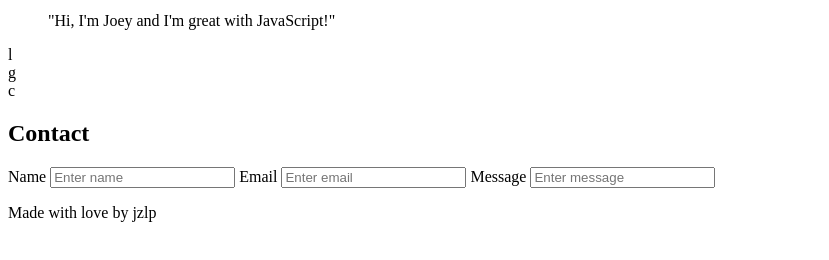
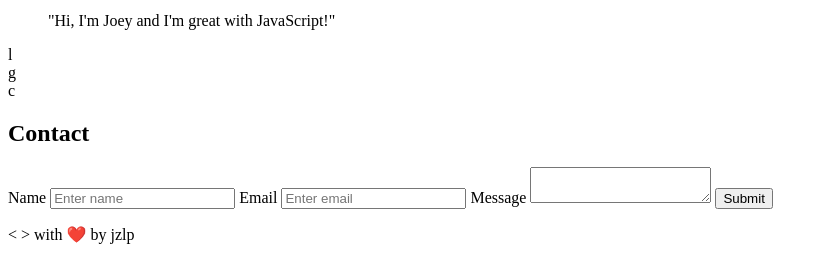
Before and after one commit to FAC10/week1-jzlp, a website: page index.html in a window 1280 px wide. Shown: the part 718-978 px from the top of the page, without its empty margins (0-829 px from the left). Before the commit the page ends 956 px from the top, so only its background shows below. Drawn offline with Linux system fonts and the light colour scheme.

Commit message:
Update form
Relates #4

```diff
--- a/index.html
+++ b/index.html
@@ -89,28 +89,54 @@
     </article><!-- END OF TEAM -->
 
     <section class="contact" id="contact">
-      <header class="contact__header"><h1 class="contact__heading">Contact</h1></header>
+
+      <header class="contact__header">
+        <h1 class="contact__heading">Contact</h1>
+      </header>
+
       <form
         role="form"
         class="form"
-        action="index.html"
+        action="https://formspree.io/lucyrose@protonmail.com"
         method="post"
       >
         <label class="form__label--name" for="formName">Name</label>
-        <input class="form__input--name" type="text" id="form" name="name" placeholder="Enter name" required autocomplete="name" />
+        <input
+          class="form__input--name"
+          id="formName" name="name"
+          placeholder="Enter name"
+          required
+          autocomplete="name"
+        />
 
         <label class="form__label--email" for="formEmail">Email</label>
-        <input class="form__input--email" type="text" id="formEmail" name="email" placeholder="Enter email" required autocomplete="email" />
+        <input
+          class="form__input--email"
+          type="text"
+          id="formEmail"
+          name="_replyto"
+          placeholder="Enter email"
+          required
+          autocomplete="email"
+        />
 
         <label class="form__label--message" for="formMessage">Message</label>
-        <input class="form__input--message" type="text" id="form" name="email" placeholder="Enter message" required />
+        <textarea
+          class="form__input--message"
+          id="formMessage"
+          name="message"
+          placeholder="Enter message"
+          required>
+        </textarea>
+
+        <button class="form__btn" type="submit" name="button">Submit</button>
       </form>
     </section><!-- END OF CONTACT -->
 
   </main><!-- END OF MAIN -->
 
   <footer role="contentinfo" class="page-footer">
-    <p class="page-footer__text">Made with love by jzlp</p>
+    <p class="page-footer__text">< > with ❤️️ by jzlp</p>
   </footer>
 
   <script src="public/assets/js/script.js"></script>
```
